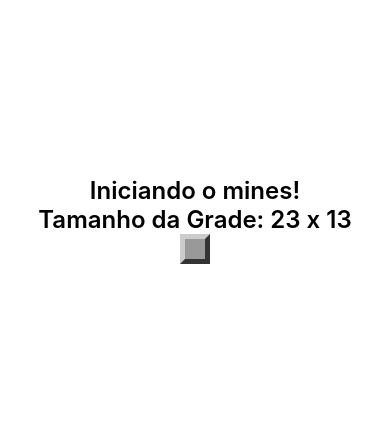
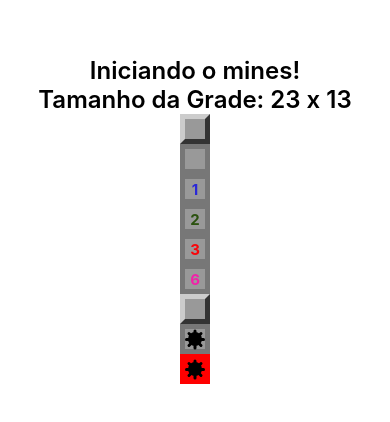
Before and after one commit to adrianoheissig/miner, a React Native app: screen / in a window 390 px wide. Shown: the part 202-624 px from the top of the page. Built offline with nearby package versions, Linux system fonts and the light colour scheme.

Commit message:
Componente Mine

```diff
--- a/src/App.js
+++ b/src/App.js
@@ -15,6 +15,14 @@
           {params.getColumnsAmount()}
         </Text>
         <Field />
+        <Field opened />
+        <Field opened nearMines={1} />
+        <Field opened nearMines={2} />
+        <Field opened nearMines={3} />
+        <Field opened nearMines={6} />
+        <Field mined />
+        <Field mined opened />
+        <Field mined opened exploded />
       </SafeAreaView>
     );
   }
--- a/src/components/Field.js
+++ b/src/components/Field.js
@@ -1,17 +1,50 @@
 import React from 'react';
 
-import {StyleSheet, View} from 'react-native';
+import {StyleSheet, Text, View} from 'react-native';
 
 import params from '../params';
+import Mine from './Mine';
 
 export default props => {
+  const {mined, opened, nearMines, exploded} = props;
   const styleField = [styles.field];
-
+  if (opened) {
+    styleField.push(styles.opened);
+  }
+  if (exploded) {
+    styleField.push(styles.exploded);
+  }
   if (styleField.length === 1) {
     styleField.push(styles.regular);
   }
 
-  return <View style={styleField} />;
+  let color = null;
+
+  if (nearMines > 0) {
+    if (nearMines === 1) {
+      color = '#2A28D7';
+    }
+    if (nearMines === 2) {
+      color = '#2B520F';
+    }
+    if (nearMines > 2 && nearMines < 6) {
+      color = '#F9060A';
+    }
+    if (nearMines >= 6) {
+      color = '#F221A9';
+    }
+  }
+
+  return (
+    <View style={styleField}>
+      {!mined && opened && nearMines > 0 ? (
+        <Text style={[styles.label, {color: color}]}>{nearMines}</Text>
+      ) : (
+        false
+      )}
+      {mined && opened ? <Mine /> : false}
+    </View>
+  );
 };
 
 const styles = StyleSheet.create({
@@ -27,4 +60,18 @@
     borderRightColor: '#333',
     borderBottomColor: '#333',
   },
+  opened: {
+    backgroundColor: '#999',
+    borderColor: '#777',
+    alignItems: 'center',
+    justifyContent: 'center',
+  },
+  label: {
+    fontWeight: 'bold',
+    fontSize: params.fontSize,
+  },
+  exploded: {
+    backgroundColor: 'red',
+    borderColor: 'red',
+  },
 });
--- /dev/null
+++ b/src/components/Mine.js
@@ -0,0 +1,37 @@
+import React from 'react';
+
+import {View, StyleSheet} from 'react-native';
+
+export default props => {
+  return (
+    <View style={styles.container}>
+      <View style={styles.coreMine} />
+      <View style={styles.line} />
+      <View style={[styles.line, {transform: [{rotate: '45deg'}]}]} />
+      <View style={[styles.line, {transform: [{rotate: '90deg'}]}]} />
+      <View style={[styles.line, {transform: [{rotate: '135deg'}]}]} />
+    </View>
+  );
+};
+
+const styles = StyleSheet.create({
+  container: {
+    alignItems: 'center',
+    justifyContent: 'center',
+  },
+  coreMine: {
+    height: 14,
+    width: 14,
+    borderRadius: 10,
+    backgroundColor: 'black',
+    alignItems: 'center',
+    justifyContent: 'center',
+  },
+  line: {
+    position: 'absolute',
+    height: 3,
+    width: 20,
+    borderRadius: 3,
+    backgroundColor: 'black',
+  },
+});
```
